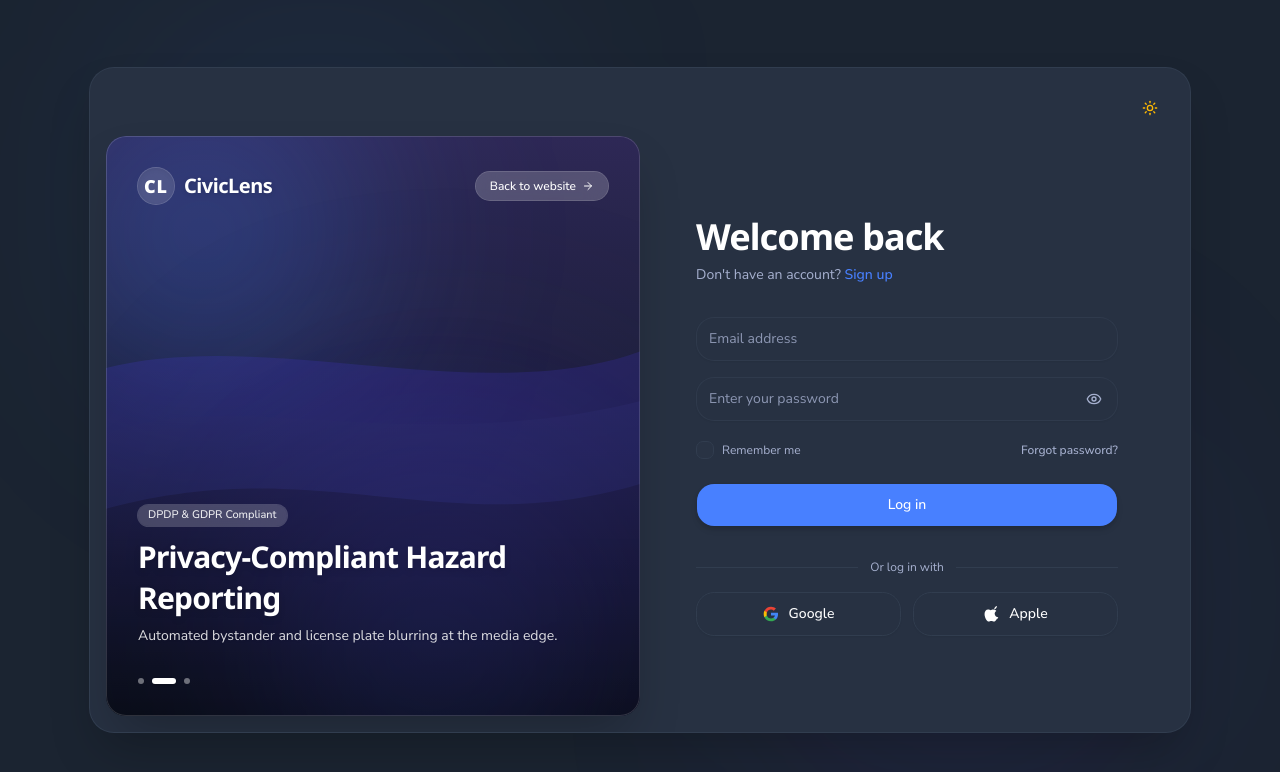
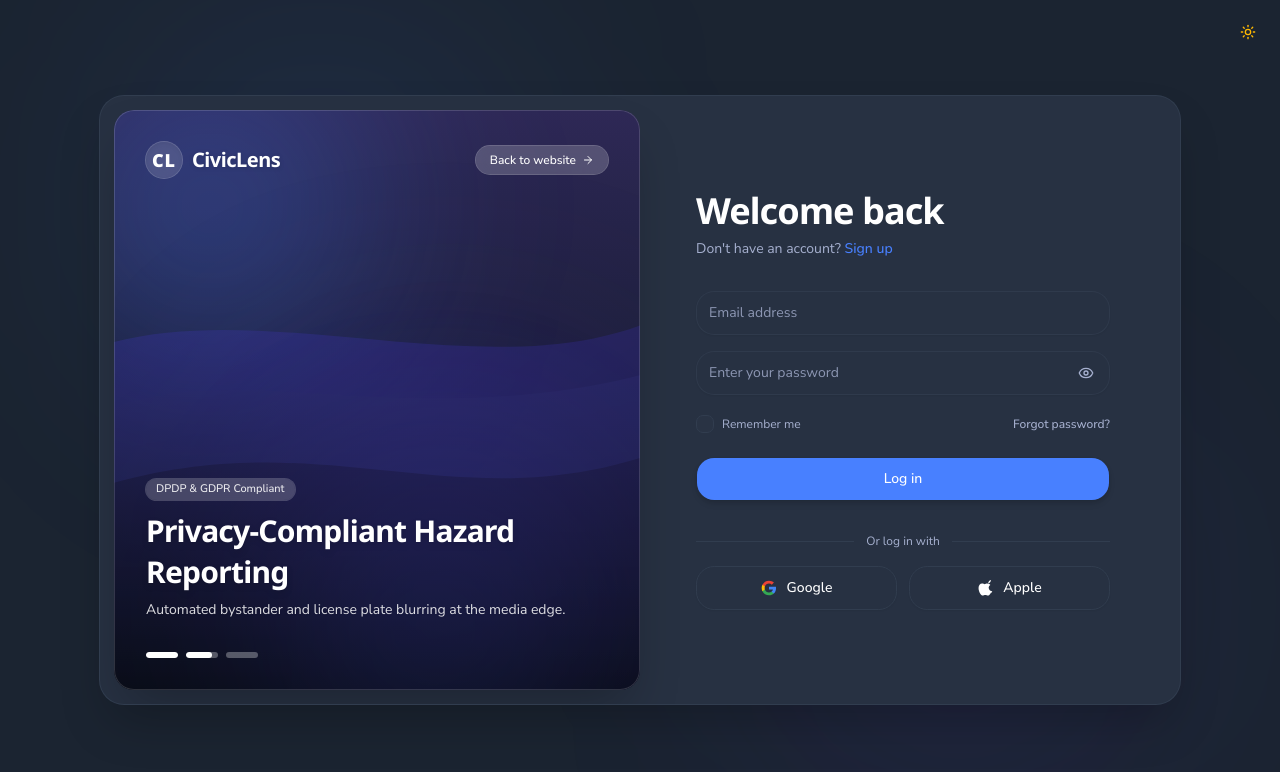
Before and after one commit to Ankit-Kum-ar/civiclens, a Next.js app: page /login in a window 1280 px wide. Shown: the top 772 px of the page. Built offline with nearby package versions, Linux system fonts and the light colour scheme.

Commit message:
feat(auth): add 3-second animated fill progress bar & remove top gap inside auth card

```diff
--- a/src/app/(auth)/layout.tsx
+++ b/src/app/(auth)/layout.tsx
@@ -10,7 +10,12 @@ export default function AuthLayout({
   children: React.ReactNode;
 }) {
   return (
-    <div className="min-h-screen w-full flex items-center justify-center p-4 sm:p-6 md:p-8 lg:p-12 bg-background transition-colors duration-200">
+    <div className="relative min-h-screen w-full flex items-center justify-center p-3 sm:p-6 md:p-8 lg:p-10 bg-background transition-colors duration-200">
+      {/* Absolute theme toggle on the top right of the screen so it doesn't push the card layout down */}
+      <div className="fixed top-4 right-4 z-50">
+        <ThemeToggle />
+      </div>
+
       {/* Decorative ambient background glows */}
       <div
         className="fixed inset-0 pointer-events-none overflow-hidden"
@@ -21,32 +26,24 @@ export default function AuthLayout({
       </div>
 
       {/* Main Split-Screen Container Card */}
-      <main className="relative z-10 w-full max-w-[1100px] overflow-hidden rounded-[24px] bg-card p-3 sm:p-4 shadow-2xl ring-1 ring-border transition-all">
-        {/* Top bar with Theme Toggle */}
-        <div className="flex items-center justify-between p-2 mb-1">
-          {/* Mobile-only logo (since left hero collapses on mobile) */}
-          <div className="flex items-center gap-2 lg:invisible">
+      <main className="relative z-10 w-full max-w-[1080px] overflow-hidden rounded-[24px] bg-card p-3 sm:p-3.5 shadow-2xl ring-1 ring-border transition-all">
+        {/* Mobile-only bar (top logo & back button for small screens) */}
+        <div className="flex items-center justify-between px-2 py-1.5 mb-2 lg:hidden">
           <Link href="/" className="flex items-center gap-2">
-              <div className="flex h-8 w-8 items-center justify-center rounded-lg bg-primary text-primary-foreground font-heading font-black text-sm">
+            <div className="flex h-7 w-7 items-center justify-center rounded-lg bg-primary text-primary-foreground font-heading font-black text-xs">
               CL
             </div>
-              <span className="font-heading font-bold text-lg text-foreground">
+            <span className="font-heading font-bold text-base text-foreground">
               {siteConfig.name}
             </span>
           </Link>
-          </div>
-
-          {/* Theme switcher on the top right */}
-          <div className="ml-auto flex items-center gap-2">
-            <ThemeToggle />
           <Link
             href="/"
-              className="lg:hidden inline-flex items-center gap-1.5 rounded-full bg-muted/60 px-3 py-1 text-xs font-medium text-muted-foreground hover:bg-muted hover:text-foreground transition-colors"
+            className="inline-flex items-center gap-1.5 rounded-full bg-muted/70 px-3 py-1 text-xs font-medium text-muted-foreground hover:bg-muted hover:text-foreground transition-colors"
           >
             <ArrowLeft className="h-3 w-3" />
             <span>Home</span>
           </Link>
-          </div>
         </div>
 
         {/* Children contains the Split Layout (Hero banner on left + Form container on right) */}
--- a/src/components/auth/AuthHeroBanner.tsx
+++ b/src/components/auth/AuthHeroBanner.tsx
@@ -29,22 +29,39 @@ const SLIDES: Slide[] = [
   },
 ];
 
+const DURATION_MS = 3000;
+const TICK_INTERVAL = 50;
+
 interface AuthHeroBannerProps {
   quote?: string;
   authorOrSubtitle?: string;
 }
 
-export function AuthHeroBanner(_props: AuthHeroBannerProps = {}) {
+export function AuthHeroBanner(_props?: AuthHeroBannerProps) {
+  void _props;
   const [currentSlide, setCurrentSlide] = React.useState(0);
+  const [progress, setProgress] = React.useState(0); // 0 to 100
 
-  // Automatically transition every 3 seconds
+  // Progress animation and auto-rotation every 3 seconds
   React.useEffect(() => {
     const timer = setInterval(() => {
-      setCurrentSlide((prev) => (prev + 1) % SLIDES.length);
-    }, 3000);
+      setProgress((prev) => {
+        const next = prev + (TICK_INTERVAL / DURATION_MS) * 100;
+        if (next >= 100) {
+          setCurrentSlide((slide) => (slide + 1) % SLIDES.length);
+          return 0;
+        }
+        return next;
+      });
+    }, TICK_INTERVAL);
 
     return () => clearInterval(timer);
   }, []);
+
+  const handleSelectSlide = (index: number) => {
+    setCurrentSlide(index);
+    setProgress(0);
+  };
 
   return (
     <div className="relative hidden w-full lg:flex lg:w-1/2 flex-col justify-between overflow-hidden rounded-[20px] p-8 text-white select-none min-h-[580px] shadow-2xl transition-colors duration-200 bg-gradient-to-b from-primary via-chart-5 to-[#1A1E36] dark:from-[#2E2856] dark:via-[#1A1E36] dark:to-[#0D111E]">
@@ -159,7 +176,7 @@ export function AuthHeroBanner(_props: AuthHeroBannerProps = {}) {
 
       {/* Bottom Section: 3-Slide Animated Carousel */}
       <div className="relative z-10 mt-auto pt-16">
-        <div className="min-h-[140px] flex flex-col justify-end">
+        <div className="relative min-h-[140px] flex flex-col justify-end">
           {SLIDES.map((slide, index) => {
             const isActive = index === currentSlide;
             return (
@@ -167,8 +184,8 @@ export function AuthHeroBanner(_props: AuthHeroBannerProps = {}) {
                 key={slide.quote}
                 className={`transition-all duration-700 transform ${
                   isActive
-                    ? "opacity-100 translate-y-0 relative"
-                    : "opacity-0 translate-y-3 absolute pointer-events-none"
+                    ? "opacity-100 translate-y-0 relative z-10"
+                    : "opacity-0 translate-y-3 absolute inset-0 pointer-events-none z-0"
                 }`}
               >
                 <div className="inline-flex items-center rounded-full bg-white/20 px-2.5 py-0.5 text-[11px] font-medium text-white/90 backdrop-blur-md mb-2.5 ring-1 ring-white/20">
@@ -187,21 +204,30 @@ export function AuthHeroBanner(_props: AuthHeroBannerProps = {}) {
           })}
         </div>
 
-        {/* Carousel Indicator Dots with 3-second active states */}
+        {/* Carousel Progress Bars: smoothly fills up across the 3 seconds */}
         <div className="mt-8 flex items-center gap-2">
-          {SLIDES.map((_, index) => (
-            <button
-              key={index}
-              type="button"
-              onClick={() => setCurrentSlide(index)}
-              aria-label={`Go to slide ${index + 1}`}
-              className={`h-1.5 rounded-full transition-all duration-500 cursor-pointer ${
-                index === currentSlide
-                  ? "w-6 bg-white shadow-sm"
-                  : "w-1.5 bg-white/40 hover:bg-white/70"
-              }`}
-            />
-          ))}
+          {SLIDES.map((_, index) => {
+            const isActive = index === currentSlide;
+            const isCompleted = index < currentSlide;
+
+            return (
+              <button
+                key={index}
+                type="button"
+                onClick={() => handleSelectSlide(index)}
+                aria-label={`Go to slide ${index + 1}`}
+                className="group relative h-1.5 w-8 rounded-full overflow-hidden bg-white/30 hover:bg-white/40 transition-colors cursor-pointer"
+              >
+                {/* Active Progress fill bar */}
+                <span
+                  className="absolute inset-y-0 left-0 bg-white rounded-full transition-[width] ease-linear duration-75"
+                  style={{
+                    width: isActive ? `${progress}%` : isCompleted ? "100%" : "0%",
+                  }}
+                />
+              </button>
+            );
+          })}
         </div>
       </div>
     </div>
```
Lines whose indentation alone changed are shown as unchanged.
